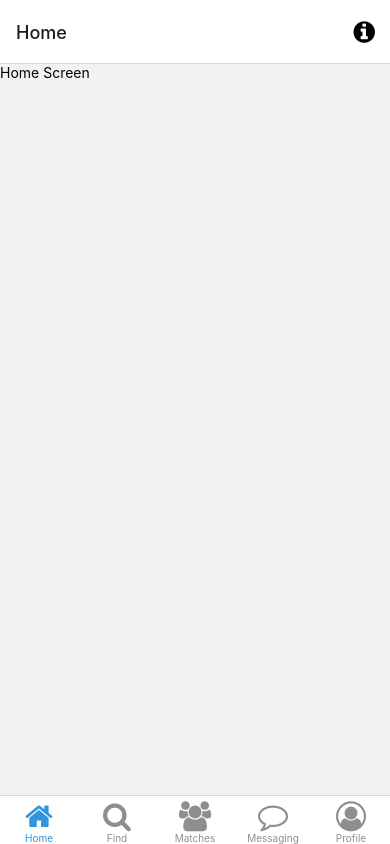
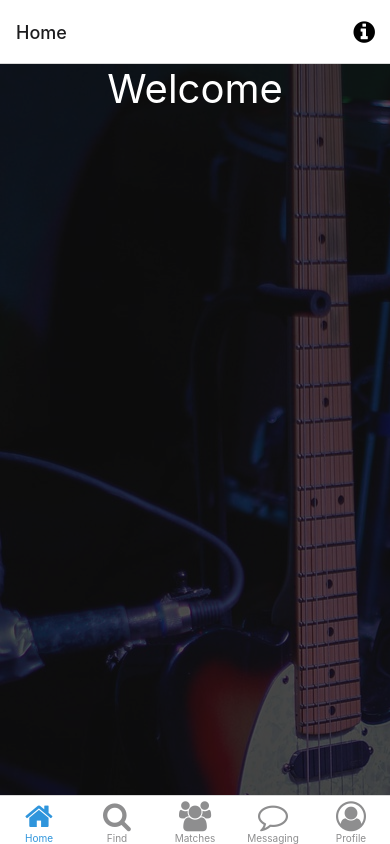
Before and after one commit to Gustavo-Soto-Reyes/findaband, a React Native app: screen /Home in a window 390 px wide. Built offline with nearby package versions, Linux system fonts and the light colour scheme; what expo-linking would draw is missing.

Commit message:
add opaque background title

```diff
--- a/screens/HomeScreen.js
+++ b/screens/HomeScreen.js
@@ -1,14 +1,40 @@
 import React from "react";
-import { Text, View } from "react-native";
+import { Text, View, StyleSheet, ImageBackground } from "react-native";
 
+const image = { uri: "../assets/images/stock_guitar.jpg" };
 class HomeScreen extends React.Component {
   render() {
     return (
-      <View>
-        <Text>Home Screen</Text>
+      <View style={styles.body}>
+        <ImageBackground
+          source={require("../assets/images/stock_guitar.jpg")}
+          imageStyle={{ opacity: 0.3 }}
+          resizeMode="cover"
+          style={styles.image}
+        >
+          <Text style={styles.welcome}>Welcome</Text>
+        </ImageBackground>
       </View>
     );
   }
 }
 
+const styles = StyleSheet.create({
+  body: {
+    height: "100%",
+    backgroundColor: "#121212",
+  },
+  image: {
+    flex: 1,
+    justifyContent: "center",
+    tintColor: "red",
+  },
+  welcome: {
+    mt: "10%",
+    flex: 1,
+    fontSize: "40px",
+    color: "white",
+    textAlign: "center",
+  },
+});
 export default HomeScreen;
```
Also changed, not shown: assets/images/stock_guitar.jpg (added).
